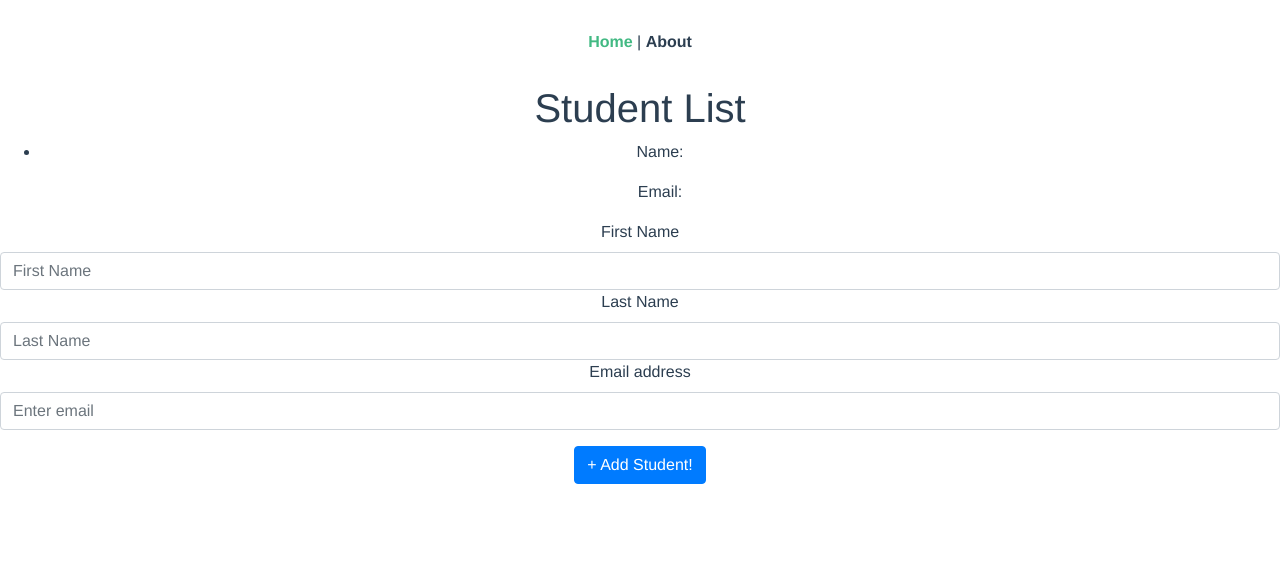
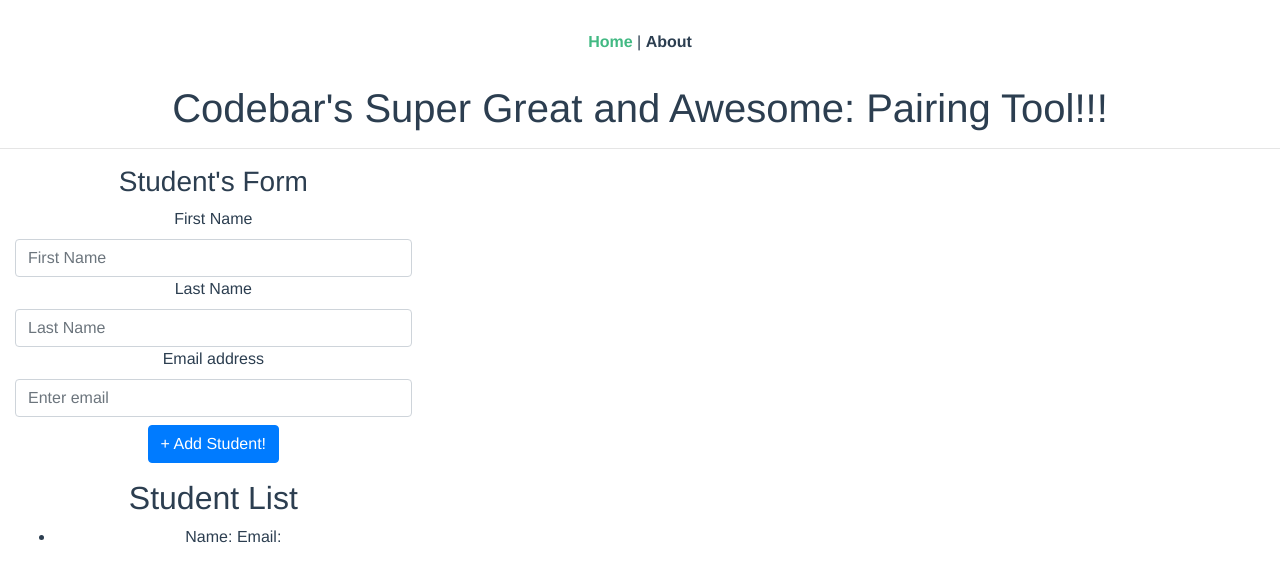
Before and after one commit to codebar/pairing-tool, a Vue app in the folder front/: page /#/ in a window 1280 px wide. Shown: the top 582 px of the page. Built offline with nearby package versions, Linux system fonts and the light colour scheme.

Commit message:
Form and List created

```diff
--- a/front/src/components/StudentList.vue
+++ b/front/src/components/StudentList.vue
@@ -1,16 +1,11 @@
 <template>
-  <div id="student-list">
-    <h1>Student List</h1>
-    <div id="list">
-      <ul>
-        <li>
-          <p>Name: {{ this.userData.fName }} {{ userData.lName }}</p>
-          <p>Email: {{ userData.email }}</p>
-        </li>
-      </ul>
-    </div>
+  <div id="workshop" class="row">
+    <div class="col-12">
+      <h1>Codebar's Super Great and Awesome: Pairing Tool!!!</h1>
+      <hr />
       <form>
-      <div class="form-group">
+        <div class="form-group col-4">
+          <h3>Student's Form</h3>
           <label for="fname">First Name</label>
           <input
             type="text"
@@ -39,8 +34,7 @@
             :value="userData.email"
             @input="userData.email = $event.target.value"
           />
-      </div>
-      <div>
+          <div class="m-2">
             <button
               id="add-student"
               class="btn btn-primary"
@@ -49,7 +43,20 @@
               + Add Student!
             </button>
           </div>
+        </div>
       </form>
+      <div id="student-list" class="col-4">
+        <h2>Student List</h2>
+        <ul>
+          <li>
+            <p>
+              Name: {{ userData.fName }} {{ userData.lName }} Email:
+              {{ userData.email }}
+            </p>
+          </li>
+        </ul>
+      </div>
+    </div>
   </div>
 </template>
 
```
Lines whose indentation alone changed are shown as unchanged.
